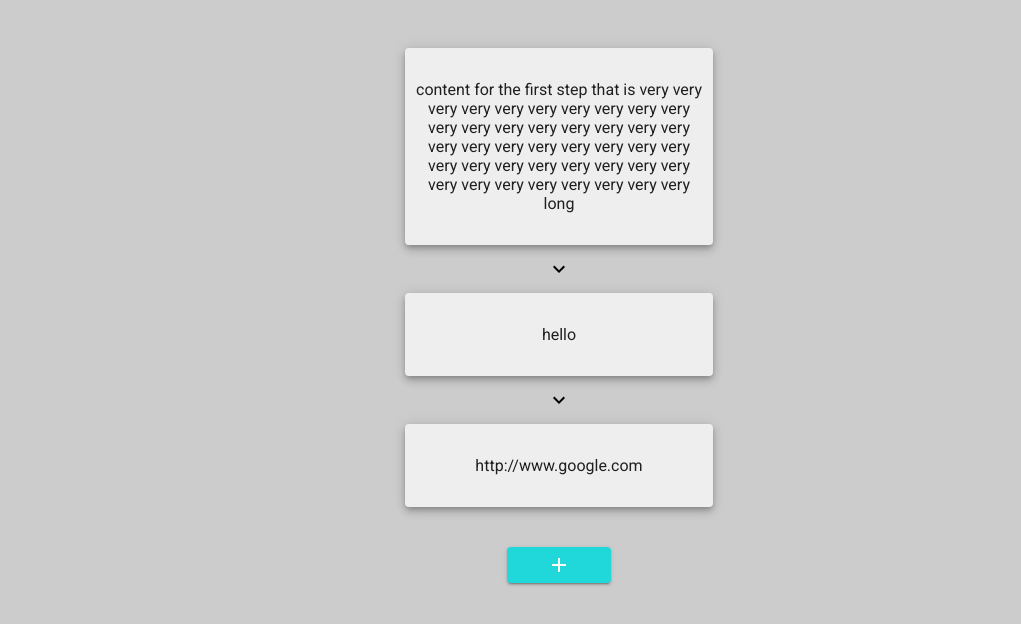
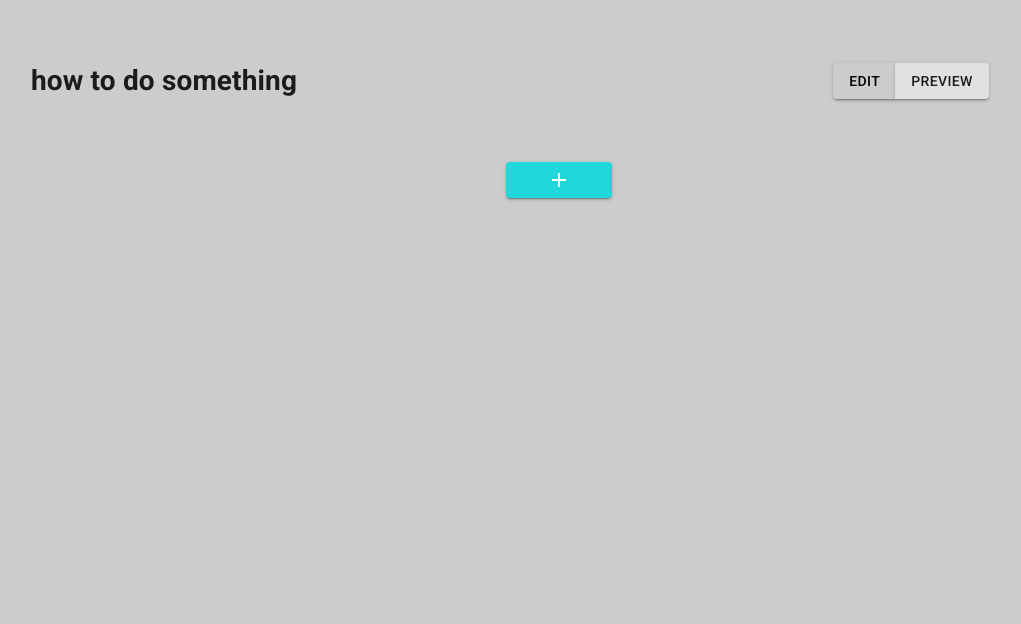
Before and after one commit to anof/flow, a Next.js app: page / in a window 1280 px wide. Shown: the top 624 px of the page, without its empty margins (81-1102 px from the left). Built offline with nearby package versions, Linux system fonts and the light colour scheme.

Commit message:
refactor(editmode): edit mode to be in parent

```diff
--- /dev/null
+++ b/components/flow/card/FlowCard.tsx
@@ -0,0 +1,71 @@
+import React, {Fragment} from 'react';
+import {Grid, Paper, Theme, withStyles} from '@material-ui/core';
+import clsx from 'clsx';
+import {createStyles} from '@material-ui/styles';
+
+const styles = (theme: Theme) =>
+  createStyles({
+    paper: {
+      border: '1px solid',
+      minHeight: '5em',
+      [theme.breakpoints.up('md')]: {
+        width: '30%'
+
+      },
+      [theme.breakpoints.down('md')]: {
+        minWidth: '80%'
+      },
+      backgroundColor: theme.palette.primary.light,
+      padding: '2em 0.5em 2em 0.5em',
+    },
+    linkCard: {
+      userSelect: 'none',
+      borderColor: theme.palette.info.main,
+      cursor: 'pointer',
+      '&:hover': {
+        backgroundColor: theme.palette.info.main,
+        color: theme.palette.secondary.contrastText,
+      }
+    },
+    imageCard: {
+      border: '0px',
+      cursor: 'pointer',
+    },
+    flowCard: {
+      borderColor: theme.palette.warning.main,
+      cursor: 'pointer',
+      '&:hover': {
+        backgroundColor: theme.palette.warning.main,
+        color: theme.palette.secondary.contrastText,
+      }
+    }
+  });
+
+
+const FlowCard = ({classes, element}: any) => {
+  return (
+    <Grid container item justify={'center'} xs={12}>
+      <Paper
+        elevation={5}
+        className={
+          clsx(
+            classes.paper,
+            element.type === 'link' ?
+              classes.linkCard
+              :
+              element.type === 'image' ?
+                classes.imageCard
+                : element.type === 'flow' ?
+                classes.flowCard :
+                null
+          )
+        }
+      >
+        {element.content}
+      </Paper>
+    </Grid>
+  );
+};
+
+
+export default withStyles(styles)(FlowCard);
--- /dev/null
+++ b/components/flow/header/ControlButtons.tsx
@@ -0,0 +1,34 @@
+import React, {useState} from 'react';
+import {Button, ButtonGroup} from '@material-ui/core';
+import {colorProps} from '../../../customTypes';
+
+const getColor = (buttonValue: string, selectedButton: string): colorProps => {
+  if (selectedButton === buttonValue)
+    return 'primary';
+  else
+    return undefined;
+};
+
+
+const ControlButtons = ({mode, handleChangeMode}: any) => {
+  return (
+    <ButtonGroup>
+      <Button
+        variant={'contained'}
+        color={getColor('edit', mode)}
+        onClick={() => handleChangeMode('edit')}
+      >
+        Edit
+      </Button>
+      <Button
+        variant={'contained'}
+        onClick={() => handleChangeMode('preview')}
+        color={getColor('preview', mode)}
+      >
+        Preview
+      </Button>
+    </ButtonGroup>
+  );
+};
+
+export default ControlButtons;
--- /dev/null
+++ b/components/flow/header/FlowHeader.tsx
@@ -0,0 +1,34 @@
+import React, {FC} from 'react';
+import {createStyles, WithStyles, withStyles} from '@material-ui/styles';
+import {Grid} from '@material-ui/core';
+import ControlButtons from './ControlButtons';
+import {modeTypes} from '../../../customTypes';
+
+const styles = () =>
+  createStyles({
+    root: {
+      paddingBottom: '1em',
+    }
+  });
+
+interface Props extends WithStyles<typeof styles> {
+  mode: modeTypes,
+  handleChangeMode: (mode: modeTypes)=>void,
+}
+
+const FlowHeader = ({classes, mode, handleChangeMode}: Props) => {
+  return (
+    <Grid container className={classes.root}>
+      <Grid container alignItems={'center'} item xs={12} sm={12} md={8}>
+        <h1>
+          how to do something
+        </h1>
+      </Grid>
+      <Grid container justify={'center'} alignItems={'center'} item xs={12} sm={12} md={4}>
+        <ControlButtons mode={mode} handleChangeMode={handleChangeMode}/>
+      </Grid>
+    </Grid>
+  );
+};
+
+export default withStyles(styles)(FlowHeader);
--- a/components/generic/FlexGrid.tsx
+++ /dev/null
@@ -1,15 +0,0 @@
-import React from "react";
-import {Grid, GridProps} from "@material-ui/core";
-
-/**
- * Override Grid item to be flex
- * @param children{*}: component children
- * @param otherProps{GridProps}: other options for Grid, such as justify ..
- */
-export const FlexGrid: React.FunctionComponent<GridProps> = ({children, ...otherProps}) => {
-    return <Grid {...otherProps} style={{display: "flex"}}>
-        {children}
-    </Grid>
-};
-
-export default FlexGrid;
--- /dev/null
+++ b/customTypes.tsx
@@ -0,0 +1,2 @@
+export type colorProps = 'inherit' | 'default' | 'primary' | 'secondary' | undefined;
+export type modeTypes = 'edit' | 'preview';
--- a/layouts/Layout.tsx
+++ b/layouts/Layout.tsx
@@ -1,9 +1,19 @@
 import React, {FunctionComponent} from 'react';
 import {createStyles} from '@material-ui/core/styles';
 import {withStyles} from '@material-ui/styles';
+import theme from '../styles/theme';
 
 const styles = () =>
-  createStyles({});
+  createStyles({
+    root: {
+      [theme.breakpoints.up('md')]: {
+        padding: '3em 8em 0 8em', // padding to set app to middle of screen
+      },
+      [theme.breakpoints.down('md')]: {
+        padding: '1em 1em 0 1em', // padding to set app to full screen
+      },
+    }
+  });
 
 export const Layout: FunctionComponent = ({children, classes}: any) => {
   return (
--- a/package.json
+++ b/package.json
@@ -15,6 +15,7 @@
     "@material-ui/core": "^4.9.10",
     "@material-ui/icons": "^4.9.1",
     "@material-ui/styles": "^4.9.10",
+    "clsx": "^1.1.0",
     "commitizen": "^4.0.4",
     "next": "^9.3.5",
     "react": "^16.13.1",
--- a/pages/_app.tsx
+++ b/pages/_app.tsx
@@ -2,44 +2,16 @@ import React from 'react';
 import ThemeProvider from '@material-ui/styles/ThemeProvider';
 import theme from '../styles/theme';
 import {AppProps} from 'next/app';
-import {createStyles} from '@material-ui/core/styles';
-import {WithStyles, withStyles} from '@material-ui/styles';
+import {CssBaseline} from '@material-ui/core';
 
-const styles = () =>
-  createStyles({
-    root: {
-      [theme.breakpoints.up("md")]: {
-        padding: '3em 8em 0 8em', // padding to set app to middle of screen
-      },
-      [theme.breakpoints.down("md")]: {
-        padding: '1em 1em 0 1em', // padding to set app to full screen
-      },
-      backgroundColor: theme.palette.primary.main
-    }
-  });
 
-interface Props extends WithStyles<typeof styles>, AppProps {
-  // pass, since all props were inherited
-}
-
-export const App = ({Component, pageProps, classes}: Props) => {
+export const App = ({Component, pageProps}: AppProps) => {
   return (
-    <div className={classes.root}>
-      <style global jsx>{`
-      html,
-      body,
-      body > div:first-child,
-      div#__next,
-      div#__next > div,
-      div#__next > div > div {
-        height: 100%;
-      }
-    `}</style>
-      <ThemeProvider theme={theme}>
-        <Component {...pageProps} />
-      </ThemeProvider>
-    </div>
+    <ThemeProvider theme={theme}>
+      <CssBaseline />
+      <Component {...pageProps} />
+    </ThemeProvider>
   );
 };
 
-export default withStyles(styles)(App);
+export default App;
--- a/pages/_document.jsx
+++ b/pages/_document.jsx
@@ -26,9 +26,12 @@ class MyDocument extends Document {
           />
           <style jsx global>
             {`
-              html,
+              html{
+              height: 100%;
+              width: 100%;
+              }
               body {
-                height: 100%;
+                min-height: 100%;
                 width: 100%;
               }
               *,
--- a/pages/index.tsx
+++ b/pages/index.tsx
@@ -1,30 +1,19 @@
-import React from 'react';
+import React, {useState} from 'react';
 import Layout from '../layouts/Layout';
-import {Button, Grid, Paper} from '@material-ui/core';
+import {Button, Grid, Theme} from '@material-ui/core';
 import {createStyles} from '@material-ui/core/styles';
 import {withStyles} from '@material-ui/styles';
-import FlexGrid from '../components/generic/FlexGrid';
 import ExpandMoreIcon from '@material-ui/icons/ExpandMore';
 import AddIcon from '@material-ui/icons/Add';
+import FlowHeader from '../components/flow/header/FlowHeader';
+import FlowCard from '../components/flow/card/FlowCard';
+import {modeTypes} from '../customTypes';
 
-const styles = (theme: any) =>
+const styles = (theme: Theme) =>
   createStyles({
     root: {
       textAlign: 'center',
-    },
-    paper: {
-      // border: '2px solid',
-      // borderColor: theme.palette.info.main,
-      minHeight: '5em',
-      [theme.breakpoints.up('md')]: {
-        width: '30%'
-
-      },
-      [theme.breakpoints.down('md')]: {
-        minWidth: '80%'
-      },
-      backgroundColor: theme.palette.primary.light,
-      padding: '2em 0.5em 2em 0.5em',
+      paddingBottom: '1em'
     },
     addButton: {
       [theme.breakpoints.up('md')]: {
@@ -36,19 +25,26 @@ const styles = (theme: any) =>
       },
       marginTop: '2em',
 
-    }
+    },
   });
 
-const renderCards = (list: any, classes: any) => {
+interface cardFields {
+  type: string,
+  content: string,
+  order: number
+}
+
+const Home = ({classes, theme}: any) => {
+  const [list, setList] = useState([] as any);
+  const [selectedButton, setSelectedButton] = useState('edit' as modeTypes);
+
+
+  const renderCards = (list: [cardFields], classes: any) => {
     return (
       list.map((el: any, i: number) => {
         return (
           <>
-          <FlexGrid key={el.order} justify={'center'} item xs={12}>
-            <Paper elevation={5} className={classes.paper}>
-              {el.content}
-            </Paper>
-          </FlexGrid>
+            <FlowCard element={el} key={el.order}/>
             {i === list.length - 1 ? null : <ExpandMoreIcon/>}
           </>
         );
@@ -56,35 +52,35 @@ const renderCards = (list: any, classes: any) => {
     );
   };
 
-const Home = ({classes, theme}: any) => {
-  const list = [
-    {
-      type: 'text',
-      content: 'content for the first step that is very very very very very very very very very very very very very very very very very very very very very very very very very very very very very very very very very very very very very very very very very very long',
-      order: 1
-    },
-    {
-      type: 'text',
-      content: 'hello',
-      order: 2
-    },
-    {
-      type: 'link',
-      content: 'http://www.google.com',
-      order: 3
-    }
-  ];
+  const handleChangeMode = (mode: modeTypes) => {
+    setSelectedButton(mode);
+  };
+
   return (
     <Layout>
+      <FlowHeader mode={selectedButton} handleChangeMode={handleChangeMode}/>
       <Grid container justify={'center'} spacing={3} className={classes.root}>
         {renderCards(list, classes)}
+        <Grid item xs={12}>
+          {selectedButton === 'preview' ? null :
             <Button
               variant={'contained'}
               color={'secondary'}
               className={classes.addButton}
+              onClick={() => {
+                setList((list: [cardFields]) => [...list,
+                  {
+                    type: 'selectType',
+                    content: 'Please input type',
+                    order: list.length
+                  }
+                ]);
+              }}
             >
               <AddIcon/>
             </Button>
+          }
+        </Grid>
       </Grid>
     </Layout>
   );
--- a/styles/theme.tsx
+++ b/styles/theme.tsx
@@ -12,7 +12,7 @@ export const theme = createMuiTheme({
       contrastText: '#FFFFFF'
     },
     background: {
-      default: '#111111'
+      default: '#CCCCCC'
     },
 
   }
```
Lines whose indentation alone changed are shown as unchanged.
